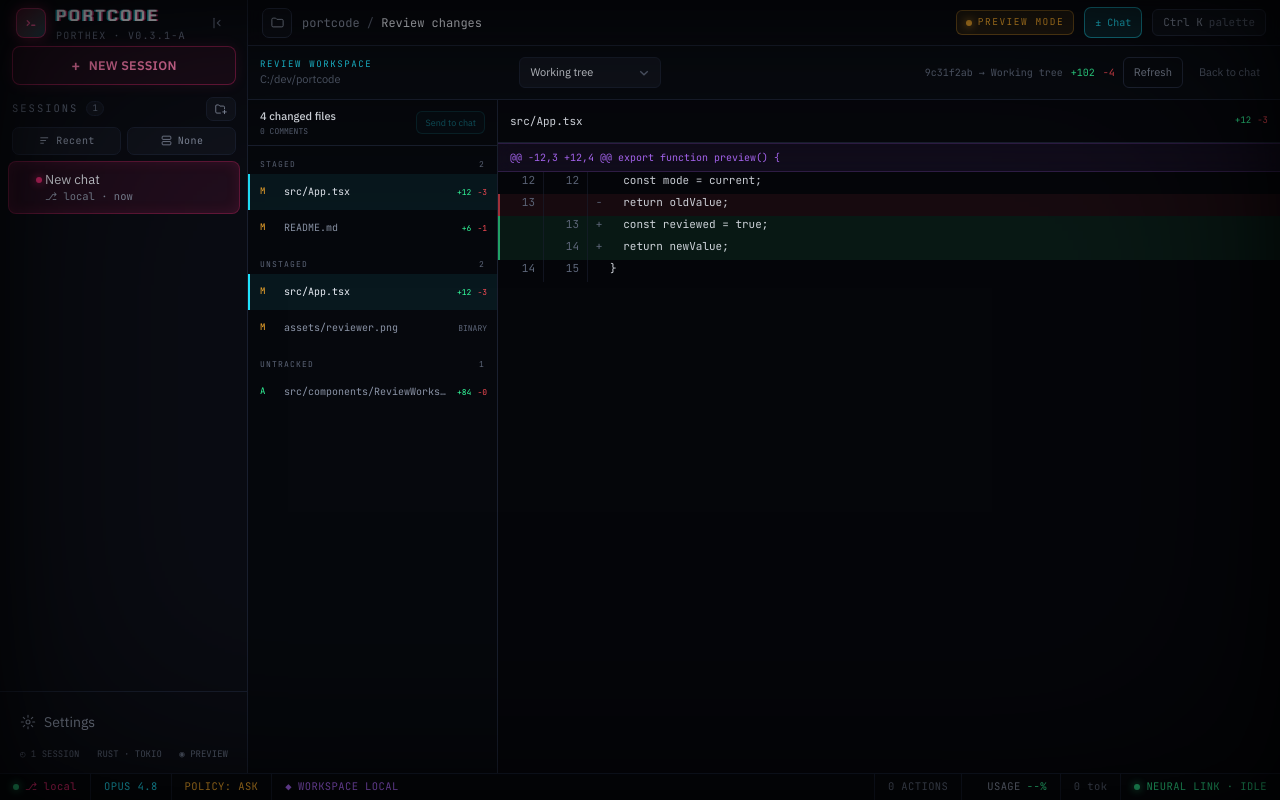
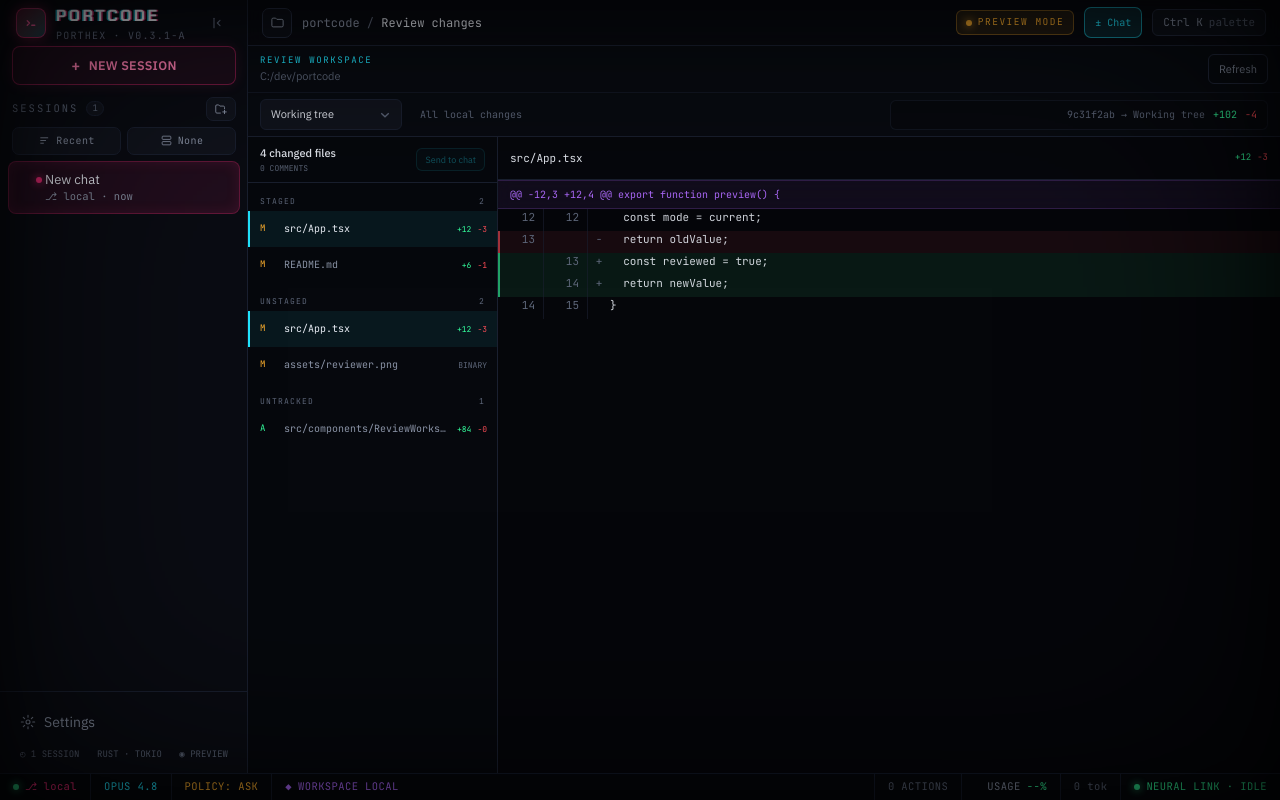
Before and after one commit to porthex/portcode, a React (Vite) app: page / in a window 1280 px wide. Both pictures are taken after a click on the button "Open review workspace". Built offline with nearby package versions, Linux system fonts and the light colour scheme.

Commit message:
Stabilize git review toolbar

```diff
--- a/src/components/review/ReviewWorkspace.tsx
+++ b/src/components/review/ReviewWorkspace.tsx
@@ -57,6 +57,12 @@ const REVIEW_SCOPE_GROUPS: SelectMenuGroup[] = [
   },
 ];
 
+const REVIEW_SCOPE_HINTS: Partial<Record<ScopeKind, string>> = {
+  workingTree: "All local changes",
+  staged: "Changes ready to commit",
+  unstaged: "Changes not yet staged",
+};
+
 export function ReviewWorkspace({ active = true }: { active?: boolean }) {
   const workspace = useStore((state) => state.settings.workspace);
   const activeId = useStore((state) => state.activeId);
@@ -65,7 +71,16 @@ export function ReviewWorkspace({ active = true }: { active?: boolean }) {
   );
   const setDraft = useStore((state) => state.setDraft);
   const setWorkspaceSurface = useStore((state) => state.setWorkspaceSurface);
-  const streaming = useStore((state) => state.streaming);
+  const terminalReceiptKey = useStore((state) =>
+    Object.entries(state.runs)
+      .flatMap(([sessionId, run]) =>
+        run.receipt
+          ? [`${sessionId}:${run.receipt.turnId}:${run.receipt.status}:${run.receipt.stopReason}`]
+          : [],
+      )
+      .sort()
+      .join("|"),
+  );
   const reviewTarget = useStore((state) => state.reviewTarget);
   const isTurnReview = reviewTarget.kind === "turn";
 
@@ -96,7 +111,7 @@ export function ReviewWorkspace({ active = true }: { active?: boolean }) {
   const manifestQueued = useRef(false);
   const patchRequest = useRef(0);
   const branchRequest = useRef(0);
-  const previousStreaming = useRef(streaming);
+  const previousTerminalReceiptKey = useRef(terminalReceiptKey);
   const previousActive = useRef(active);
   const activeRef = useRef(active);
   activeRef.current = active;
@@ -269,9 +284,11 @@ export function ReviewWorkspace({ active = true }: { active?: boolean }) {
   }, [active, refresh]);
 
   useEffect(() => {
-    if (active && !isTurnReview && previousStreaming.current && !streaming) void refresh();
-    previousStreaming.current = streaming;
-  }, [active, isTurnReview, streaming, refresh]);
+    if (active && !isTurnReview && previousTerminalReceiptKey.current !== terminalReceiptKey) {
+      void refresh();
+    }
+    previousTerminalReceiptKey.current = terminalReceiptKey;
+  }, [active, isTurnReview, terminalReceiptKey, refresh]);
 
   useEffect(() => {
     if (!active) return;
@@ -393,27 +410,48 @@ export function ReviewWorkspace({ active = true }: { active?: boolean }) {
       aria-label={isTurnReview ? "Turn changes" : "Review workspace"}
       className="flex min-h-0 flex-1 flex-col overflow-hidden bg-bg/80"
     >
-      <header className="flex min-h-[54px] shrink-0 flex-nowrap items-center gap-2 overflow-x-auto border-b border-border bg-panel/75 px-3 py-2">
-        <div className="mr-1 min-w-[150px] flex-1">
-          <div className="font-mono text-[9px] uppercase tracking-[0.18em] text-accent-2">
-            {isTurnReview ? "Turn changes" : "Review workspace"}
+      <header className="shrink-0 border-b border-border bg-panel/75">
+        <div data-testid="review-header-primary" className="flex h-[46px] items-center gap-3 px-3">
+          <div data-testid="review-header-title" className="min-w-0 flex-1">
+            <div className="font-mono text-[9px] uppercase tracking-[0.18em] text-accent-2">
+              {isTurnReview ? "Turn changes" : "Review workspace"}
+            </div>
+            <div className="truncate text-[11px] text-faint" title={manifest?.repositoryRoot}>
+              {manifest?.repositoryRoot ?? workspace ?? "Current directory"}
+            </div>
           </div>
-          <div className="truncate text-[11px] text-faint" title={manifest?.repositoryRoot}>
-            {manifest?.repositoryRoot ?? workspace ?? "Current directory"}
-          </div>
+          {isTurnReview ? (
+            <ReviewSummary manifest={manifest} className="w-[min(420px,50%)]" />
+          ) : (
+            <button
+              type="button"
+              aria-label="Refresh review"
+              onClick={() => {
+                void refresh();
+                if (scopeKind === "branch") void loadBranches();
+              }}
+              disabled={refreshing}
+              className="shrink-0 rounded-md border border-border-2 px-2.5 py-1.5 text-[11px] text-muted outline-none hover:border-accent-2/50 hover:text-fg focus-visible:ring-2 focus-visible:ring-accent-2/25 disabled:opacity-50"
+            >
+              {refreshing ? "Refreshing…" : "Refresh"}
+            </button>
+          )}
         </div>
         {!isTurnReview && (
-          <>
+          <div
+            data-testid="review-header-controls"
+            className="grid min-h-[44px] grid-cols-[142px_minmax(240px,1fr)_minmax(210px,0.8fr)] items-center gap-2 border-t border-border/60 px-3 py-1.5"
+          >
             <SelectMenu
               id="review-scope"
               label="Review scope"
               value={scopeKind}
               groups={REVIEW_SCOPE_GROUPS}
               onChange={(value) => chooseScopeKind(value as ScopeKind)}
-              className="w-[142px] shrink-0"
+              className="w-full"
               buttonClassName="rounded-md px-2.5 py-1.5 text-[11px]"
             />
-            <div data-testid="review-scope-control" className="min-w-[240px] flex-1">
+            <div data-testid="review-scope-control" className="min-w-0">
               {scopeKind === "branch" ? (
                 <SelectMenu
                   label="Base branch"
@@ -443,40 +481,15 @@ export function ReviewWorkspace({ active = true }: { active?: boolean }) {
                     Apply
                   </button>
                 </form>
-              ) : null}
+              ) : (
+                <div className="flex h-[30px] items-center px-2.5 font-mono text-[10px] text-faint">
+                  {REVIEW_SCOPE_HINTS[scopeKind]}
+                </div>
+              )}
             </div>
-          </>
-        )}
-        {manifest && (
-          <div className="flex shrink-0 items-center gap-2 font-mono text-[10px]">
-            <span className="hidden max-w-[250px] truncate text-faint min-[900px]:inline">
-              {manifest.baseLabel} → {manifest.targetLabel}
-            </span>
-            <span className="text-success">+{manifest.additions}</span>
-            <span className="text-danger">−{manifest.deletions}</span>
+            <ReviewSummary manifest={manifest} />
           </div>
         )}
-        {!isTurnReview && (
-          <button
-            type="button"
-            aria-label="Refresh review"
-            onClick={() => {
-              void refresh();
-              if (scopeKind === "branch") void loadBranches();
-            }}
-            disabled={refreshing}
-            className="shrink-0 rounded-md border border-border-2 px-2.5 py-1.5 text-[11px] text-muted outline-none hover:border-accent-2/50 hover:text-fg focus-visible:ring-2 focus-visible:ring-accent-2/25 disabled:opacity-50"
-          >
-            {refreshing ? "Refreshing…" : "Refresh"}
-          </button>
-        )}
-        <button
-          type="button"
-          onClick={() => setWorkspaceSurface("chat")}
-          className="shrink-0 rounded-md px-2 py-1.5 text-[11px] text-faint outline-none hover:text-fg focus-visible:ring-2 focus-visible:ring-accent-2/25"
-        >
-          Back to chat
-        </button>
       </header>
 
       <span className="sr-only" role="status" aria-live="polite">
@@ -602,6 +615,34 @@ export function ReviewWorkspace({ active = true }: { active?: boolean }) {
         </div>
       )}
     </section>
+  );
+}
+
+function ReviewSummary({
+  manifest,
+  className = "",
+}: {
+  manifest: GitReviewManifest | null;
+  className?: string;
+}) {
+  return (
+    <div
+      data-testid="review-header-summary"
+      className={`flex h-[30px] min-w-0 items-center justify-end gap-2 rounded-md border border-border/60 bg-bg/35 px-2.5 font-mono text-[10px] ${className}`}
+    >
+      {manifest && (
+        <>
+          <span
+            className="min-w-0 flex-1 truncate text-right text-faint"
+            title={`${manifest.baseLabel} → ${manifest.targetLabel}`}
+          >
+            {manifest.baseLabel} → {manifest.targetLabel}
+          </span>
+          <span className="shrink-0 text-success">+{manifest.additions}</span>
+          <span className="shrink-0 text-danger">−{manifest.deletions}</span>
+        </>
+      )}
+    </div>
   );
 }
 
```
Also changed, not shown: 1 other file (tests, documents, lock files or other folders).
